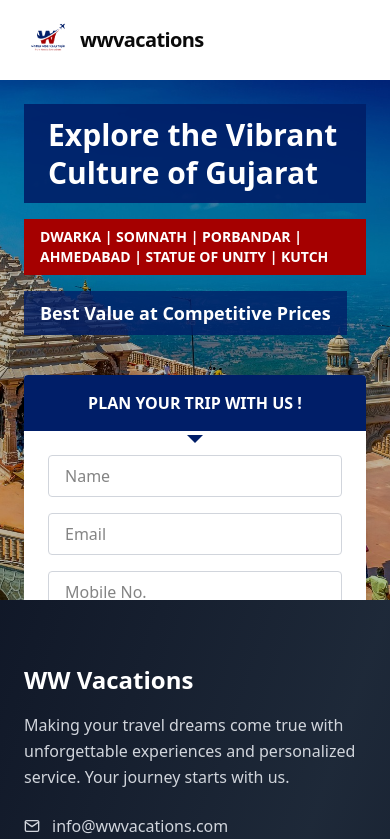
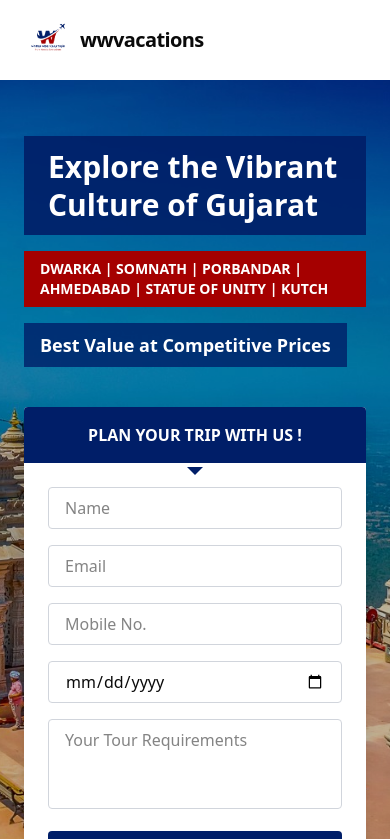
Before and after one commit to ayushnanda14/wwvacations, a Next.js app: page /gujarat-package in a window 390 px wide. Shown: the top 839 px of the page. Built offline with nearby package versions, Linux system fonts and the light colour scheme; a web font is replaced by a local one.

Commit message:
Update GujaratHeroSec.tsx

```diff
--- a/src/components/GujaratHeroSec.tsx
+++ b/src/components/GujaratHeroSec.tsx
@@ -5,8 +5,7 @@ import TourEnquiryForm from './TourEnquiryForm';
 
 const GujaratHeroSec: React.FC = () => {
   return (
-    <section className="relative w-full overflow-hidden
-      h-[520px] md:h-[600px] lg:h-[680px]">
+    <section className="relative w-full overflow-hidden py-8 min-h-[600px] md:h-[600px] lg:h-[680px]">
 
       {/* Background Image */}
       <div
```
